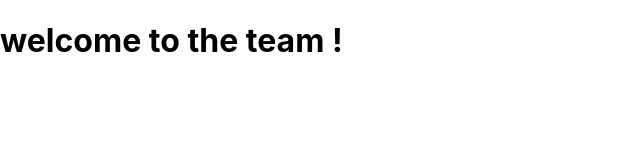
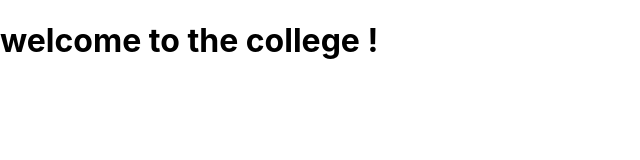
Before and after one commit to Soumyakant18/storemanage-react-app, a React (Create React App) app: page / in a window 1280 px wide. Shown: the top 160 px of the page, without its empty margins (0-640 px from the left). Built offline with nearby package versions, Linux system fonts and the light colour scheme.

Commit message:
trying changes after issue

```diff
--- a/src/App.js
+++ b/src/App.js
@@ -3,7 +3,7 @@ import './App.css';
 
 function App() {
   return (
-   <><h1>welcome to the team  !</h1></>
+   <><h1>welcome to the college !</h1></>
   );
 }
 
```
